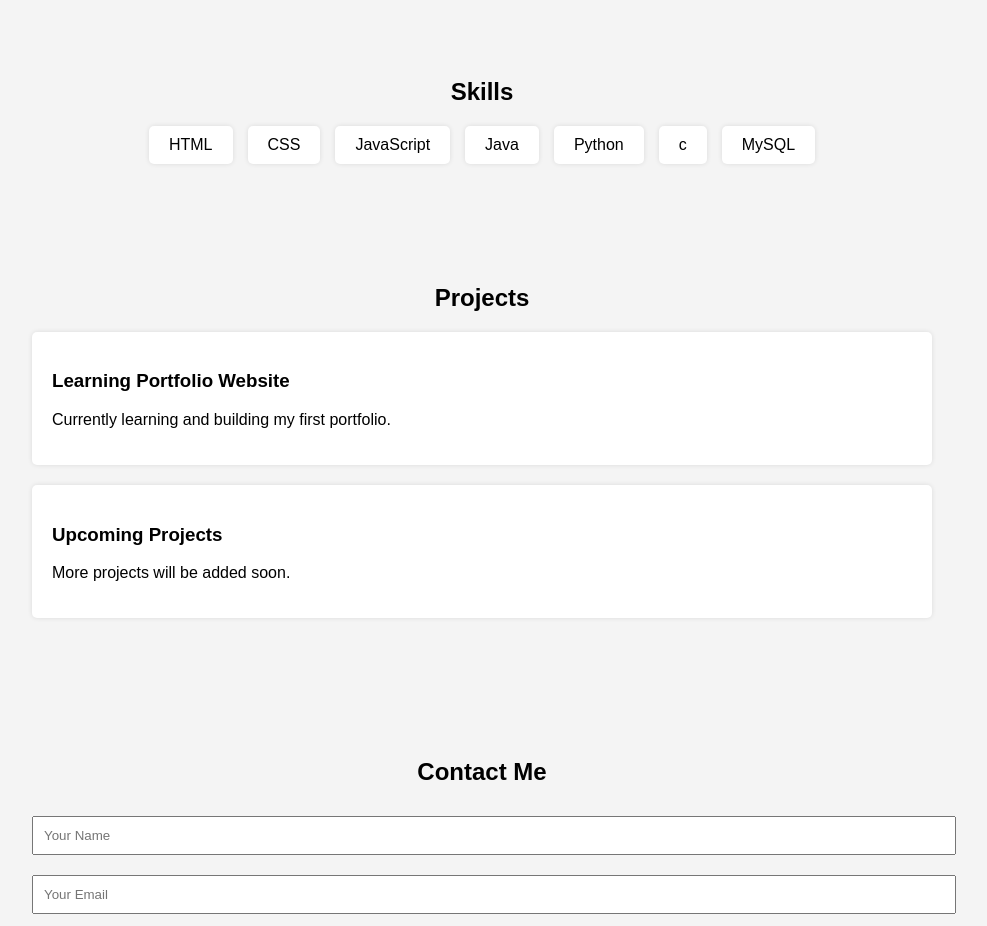
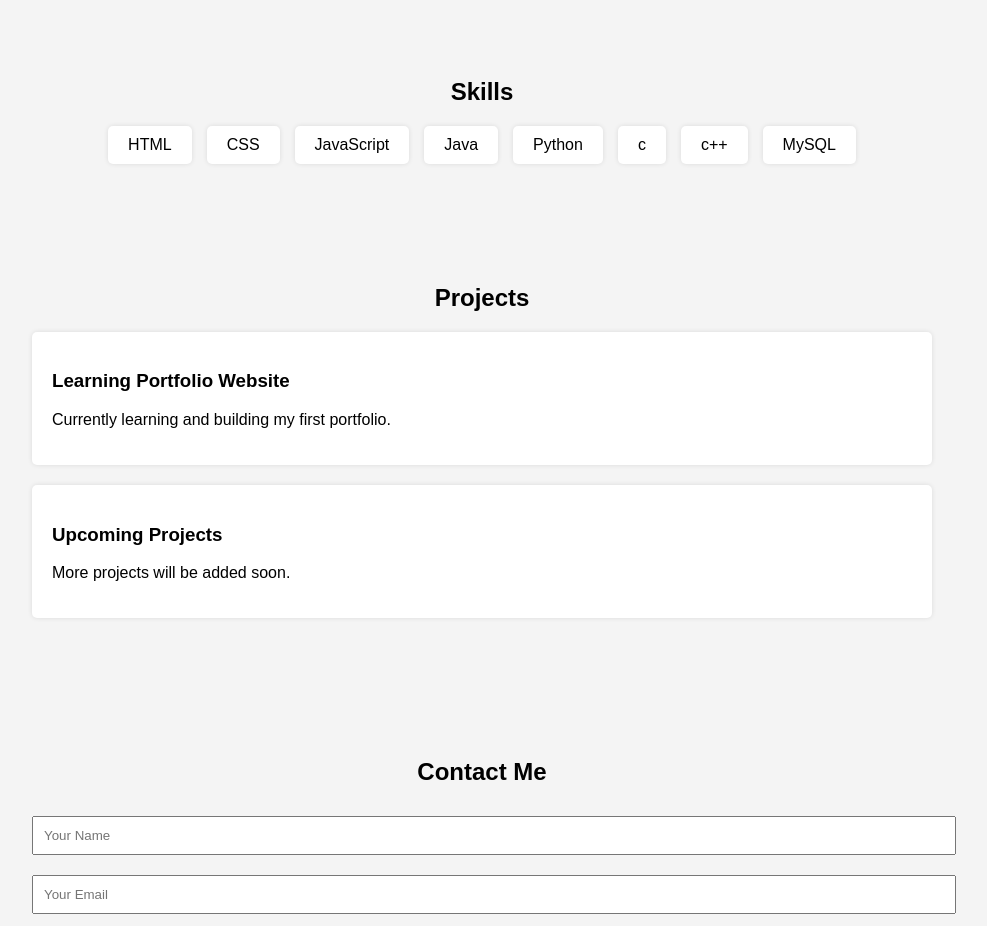
Before and after one commit to EKAMBARAM-GOMITHRA/portfolio-website, a plain HTML site: page index.html in a window 1280 px wide. Shown: the part 1160-2086 px from the top of the page, without its empty margins (158-1145 px from the left). Drawn offline with Linux system fonts and the light colour scheme.

Commit message:
Add spacing

```diff
--- a/index.html
+++ b/index.html
@@ -47,6 +47,7 @@ I am passionate about building websites and improving my skills daily.
 <div class="box">Java</div>
 <div class="box">Python</div>
 <div class="box">c</div>
+<div class="box">c++</div>
 <div class="box">MySQL</div>
 </div>
 </section>
```
